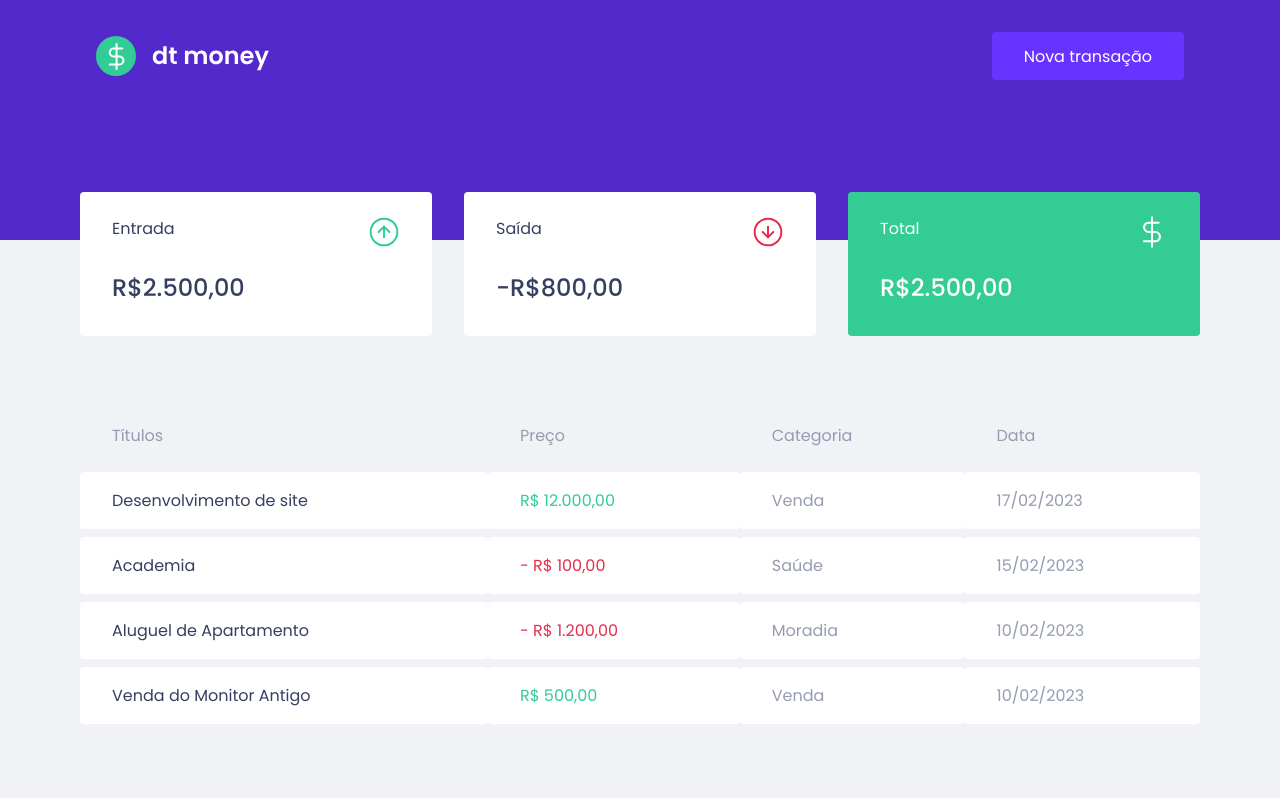
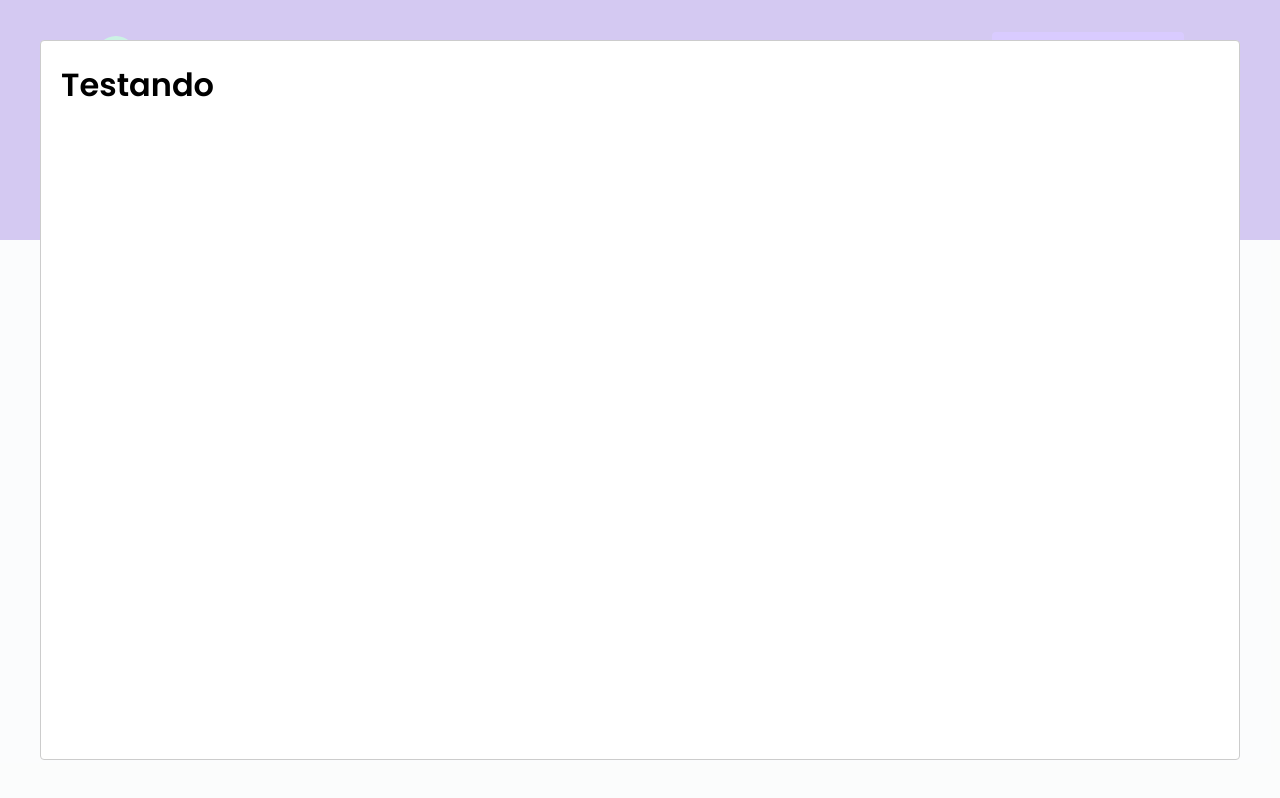
Before and after one commit to PhilipeF/appointiments, a React (Vite) app: page / in a window 1280 px wide. Both pictures are taken after a click on the button "Nova transação". Built offline with nearby package versions, Linux system fonts and the light colour scheme; no server answers; what miragejs would draw is missing.

Commit message:
adicionando o component modal no component app - elevação de estado

```diff
--- a/package.json
+++ b/package.json
@@ -12,11 +12,13 @@
     "axios": "^1.2.3",
     "react": "^18.2.0",
     "react-dom": "^18.2.0",
+    "react-modal": "^3.16.1",
     "styled-components": "^5.3.6"
   },
   "devDependencies": {
     "@types/react": "^18.0.26",
     "@types/react-dom": "^18.0.9",
+    "@types/react-modal": "^3.13.1",
     "@types/styled-components": "^5.1.26",
     "@vitejs/plugin-react": "^3.0.0",
     "miragejs": "^0.1.47",
--- a/src/App.tsx
+++ b/src/App.tsx
@@ -1,13 +1,37 @@
+import { useState } from "react";
 import { Dashboard } from "./components/Dashboard";
 import { Header } from "./components/Header";
 import { GlobalStyle } from "./styles/global";
 
+import Modal from 'react-modal';
+
+
 export function App() {
+
+  const [isNewTransaction, setIsNewTransaction] = useState(false)
+
+  function handleOpenNewTransactionModal() {
+    setIsNewTransaction(true)
+  }
+
+  function handleCloseNewTransactionModal() {
+    setIsNewTransaction(false)
+  }
+
   return (
     <>
-      <Header />
-      <Dashboard/>
+      <Header onOpenNewTransactionModal={handleOpenNewTransactionModal} />
+      <Dashboard />
       <GlobalStyle />
+
+
+      <Modal
+        isOpen={isNewTransaction}
+        onRequestClose={handleCloseNewTransactionModal}
+      >
+        <h1>Testando</h1>
+      </Modal >
+
     </>
   )
 }
--- a/src/components/Header/index.tsx
+++ b/src/components/Header/index.tsx
@@ -1,12 +1,19 @@
 import { Container, Content } from "./style";
+
 import logoImg from "../../assets/logo.svg";
 
-export function Header() {
+interface HeaderProps {
+    onOpenNewTransactionModal: () => void
+}
+
+export function Header({ onOpenNewTransactionModal }: HeaderProps) {
     return (
         <Container>
             <Content>
                 <img src={logoImg} alt="logo" />
-                <button type="button">Nova transação</button>
+                <button type="button" onClick={onOpenNewTransactionModal}>
+                    Nova transação
+                </button>
             </Content>
         </Container>
     )
--- a/src/components/Transactions/index.tsx
+++ b/src/components/Transactions/index.tsx
@@ -6,7 +6,7 @@
 export function TransactionTable() {
     useEffect(() => {
         api.get('/transactions')
-            .then(response => console.log(response))
+            .then(response => console.log(response.data))
     }, [])
 
     return (
```
Also changed, not shown: 1 other file (tests, documents, lock files or other folders).
